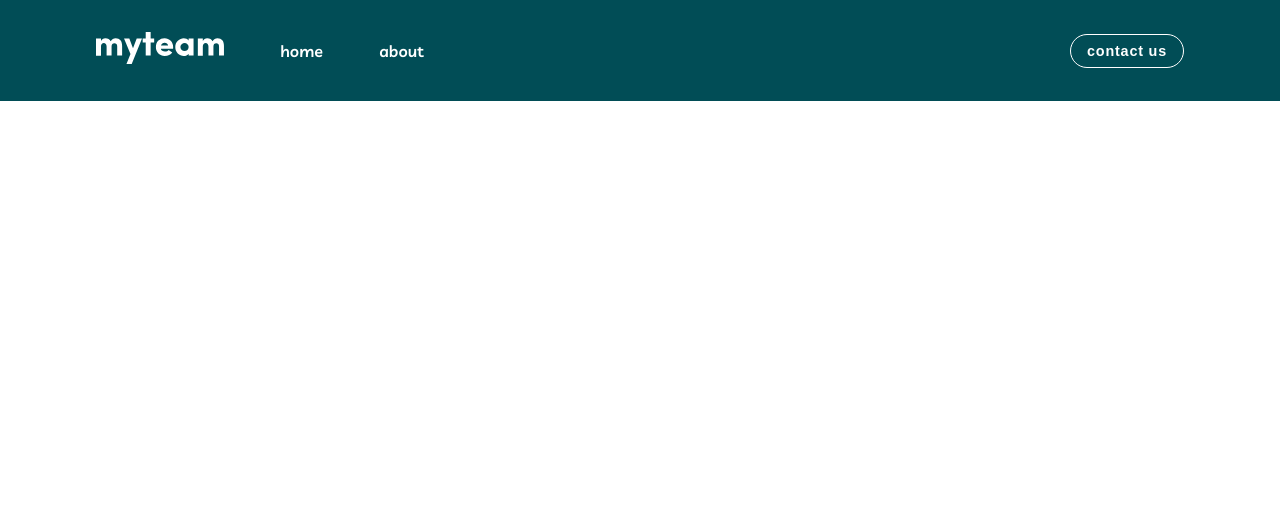
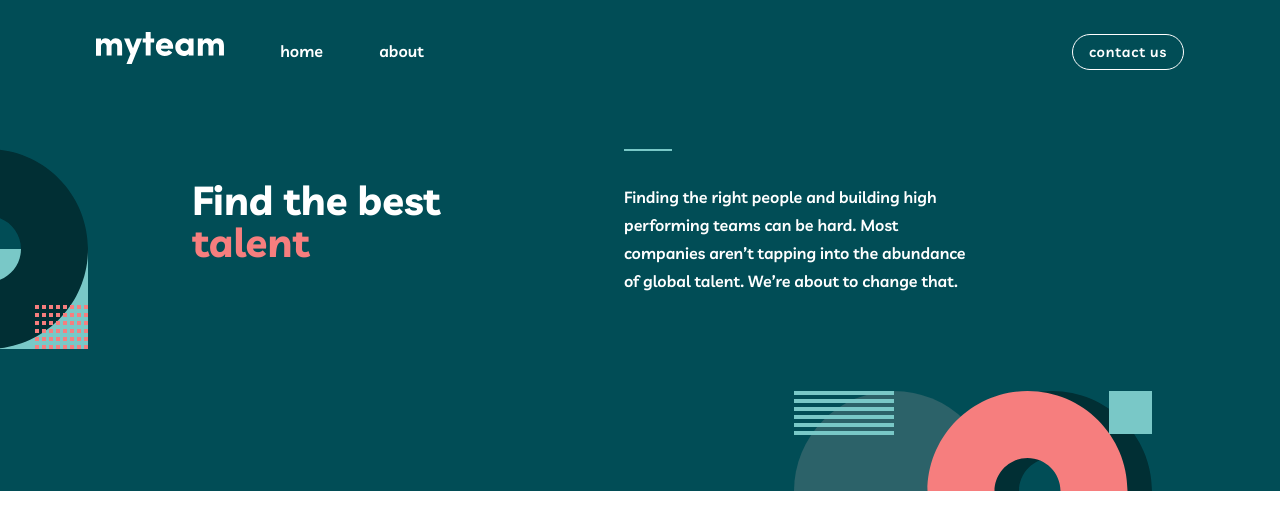
Before and after one commit to SvetlanaStoycheva/my-team-app-react-FM, a React (Create React App) app: page / in a window 1280 px wide. Shown: the top 530 px of the page. Built offline with nearby package versions, Linux system fonts and the light colour scheme.

Commit message:
home page first section

```diff
--- a/src/App.js
+++ b/src/App.js
@@ -1,9 +1,10 @@
 import React from 'react';
 import { BrowserRouter as Router, Switch, Route } from 'react-router-dom';
-import Home from './pages/homePage';
-import About from './pages/aboutPage';
-import Contact from './pages/contactPage';
+import Home from './pages/HomePage';
+import About from './pages/AboutPage';
+import Contact from './pages/ContactPage';
 import Navbar from './components/Navbar';
+import Footer from './components/Footer';
 
 function App() {
   return (
@@ -20,6 +21,7 @@ function App() {
           <Contact />
         </Route>
       </Switch>
+      <Footer />
     </Router>
   );
 }
--- /dev/null
+++ b/src/components/FindTalent.js
@@ -0,0 +1,30 @@
+import React from 'react';
+import img1 from '../assets/bg-pattern-home-1.svg';
+import img2 from '../assets/bg-pattern-home-2.svg';
+
+const FindTalent = () => {
+  return (
+    <section className='find-talent-container'>
+      <img src={img1} alt='image' className='find-talent-image1' />
+      <div className='find-talent-main'>
+        <h1>
+          Find the best <span>talent </span>{' '}
+        </h1>
+        <div className='find-talent-info-container'>
+          <div className='find-talend-line line'></div>
+
+          <p className='find-talent-info'>
+            Finding the right people and building high performing teams can be
+            hard. Most companies aren’t tapping into the abundance of global
+            talent. We’re about to change that.
+          </p>
+        </div>
+      </div>
+      <div className='find-talent-image2-container'>
+        <img src={img2} alt='image' className='find-talent-image2' />
+      </div>
+    </section>
+  );
+};
+
+export default FindTalent;
--- /dev/null
+++ b/src/components/Footer.js
@@ -0,0 +1,7 @@
+import React from 'react';
+
+const Footer = () => {
+  return <div></div>;
+};
+
+export default Footer;
--- a/src/components/Navbar.js
+++ b/src/components/Navbar.js
@@ -2,18 +2,17 @@ import React, { useState } from 'react';
 import { Link } from 'react-router-dom';
 import logo from '../assets/logo.svg';
 import picture from '../assets/bg-pattern-about-1-mobile-nav-1.svg';
-//src/assets/bg-pattern-about-1-mobile-nav-1.svg
+import { useGlobalContext } from '../context';
 import { FaBars, FaTimes } from 'react-icons/fa';
 
 const Navbar = () => {
-  const [isSidebarOpen, setSidebarOpen] = useState(false);
+  const {
+    openSidebar,
+    closeSidebar,
+    isSidebarOpen,
+    setSidebarOpen,
+  } = useGlobalContext();
 
-  const openSidebar = () => {
-    setSidebarOpen(true);
-  };
-  const closeSidebar = () => {
-    setSidebarOpen(false);
-  };
   return (
     <>
       <nav className='nav-container'>
@@ -41,11 +40,9 @@ const Navbar = () => {
             </li>
           </ul>
           <div className='nav-btn-container'>
-            <button className='btn'>
-              <Link className='nav-contact-btn-link' to='/contact'>
-                contact us
-              </Link>
-            </button>
+            <Link className='nav-contact-btn-link btn' to='/contact'>
+              contact us
+            </Link>
           </div>
         </div>
       </nav>
@@ -74,11 +71,13 @@ const Navbar = () => {
                 </Link>
               </li>
             </ul>
-            <button className='btn' onClick={() => setSidebarOpen(false)}>
-              <Link className='sidebar-contact-btn' to='/contact'>
-                contact us
-              </Link>
-            </button>
+            <Link
+              className='sidebar-contact-btn btn'
+              to='/contact'
+              onClick={() => setSidebarOpen(false)}
+            >
+              contact us
+            </Link>
             <img className='sidebar-img' src={picture} alt='picture' />
           </div>
         </div>
--- a/src/context.js
+++ b/src/context.js
@@ -3,7 +3,21 @@ import React, { useState, useContext } from 'react';
 const AppContext = React.createContext();
 
 const AppProvider = ({ children }) => {
-  return <AppContext.Provider value={{}}>{children}</AppContext.Provider>;
+  const [isSidebarOpen, setSidebarOpen] = useState(false);
+
+  const openSidebar = () => {
+    setSidebarOpen(true);
+  };
+  const closeSidebar = () => {
+    setSidebarOpen(false);
+  };
+  return (
+    <AppContext.Provider
+      value={{ openSidebar, closeSidebar, isSidebarOpen, setSidebarOpen }}
+    >
+      {children}
+    </AppContext.Provider>
+  );
 };
 
 //custom hook
--- a/src/index.css
+++ b/src/index.css
@@ -98,6 +98,7 @@ p {
   font-weight: 600;
   font-size: 18px;
   line-height: 28px;
+  color: var(--clr-primary-white);
 }
 .body2 {
   font-weight: 600;
@@ -114,6 +115,15 @@ p {
   letter-spacing: 0.05rem;
   font-weight: 600;
   cursor: pointer;
+  transition: var(--transition);
+}
+.btn:hover {
+  background: var(--clr-primary-white);
+  color: var(--clr-primary-sacramento-state-green);
+}
+.line {
+  border-top: 2px solid var(--clr-primary-rapture-blue);
+  width: 3rem;
 }
 .section-center {
   width: 90vw;
@@ -133,7 +143,19 @@ p {
 Styles
 ===============
 */
-
+.body-overlay {
+  width: 100vw;
+  height: 100vh;
+  display: none;
+  position: fixed;
+  z-index: 3;
+  top: 0;
+  overflow: hidden;
+  background: rgba(0, 0, 0, 0.5);
+}
+.show-body-overlay {
+  display: block;
+}
 /*
 ===============
 Navbar
@@ -183,6 +205,10 @@ nav {
   }
   .single-nav-link {
     color: var(--clr-primary-white);
+    transition: var(--transition);
+  }
+  .single-nav-link:hover {
+    color: var(--clr-primary-light-coral);
   }
   .nav-toggle {
     display: none;
@@ -193,6 +219,9 @@ nav {
   }
   .nav-contact-btn-link {
     color: var(--clr-primary-white);
+  }
+  .nav-contact-btn-link:hover {
+    color: var(--clr-primary-sacramento-state-green);
   }
 }
 @media screen and (min-width: 900px) {
@@ -225,6 +254,10 @@ nav {
 }
 .single-sidebar-link {
   color: var(--clr-primary-white);
+  transition: var(--transition);
+}
+.single-sidebar-link:hover {
+  color: var(--clr-primary-light-coral);
 }
 .sidebar-link {
   margin-bottom: 1.5rem;
@@ -232,7 +265,10 @@ nav {
 }
 .sidebar-contact-btn {
   color: var(--clr-primary-white);
-  width: 5rem;
+}
+.sidebar-contact-btn:hover {
+  background: var(--clr-primary-white);
+  color: var(--clr-primary-sacramento-state-green);
 }
 .sidebar-inner-container {
   position: relative;
@@ -252,8 +288,109 @@ nav {
   right: 10%;
   top: -100%;
 }
+
 @media screen and (min-width: 700px) {
   .show-sidebar {
     transform: translate(120%);
   }
 }
+
+/*
+===============
+Homepage
+===============
+*/
+
+/* Find Talent Section */
+.find-talent-container {
+  background: var(--clr-primary-midnight-green);
+  padding: 3rem 2rem;
+  padding-bottom: 0;
+}
+.find-talend-line {
+  display: none;
+}
+.find-talent-image1 {
+  display: none;
+}
+.find-talent-main h1 {
+  font-size: 2.5rem;
+  width: 20rem;
+  line-height: 2.6rem;
+  text-align: center;
+  margin: 0 auto;
+}
+.find-talent-main h1 span {
+  color: var(--clr-primary-light-coral);
+}
+.find-talent-main p {
+  text-align: center;
+  margin: 2rem auto;
+  font-size: 1.2rem;
+}
+.find-talent-image2-container {
+  display: grid;
+  justify-content: center;
+}
+@media screen and (min-width: 700px) {
+  .find-talent-main p {
+    text-align: center;
+    margin: 2rem auto;
+    margin-bottom: 8rem;
+    font-size: 1rem;
+    width: 28rem;
+  }
+}
+@media screen and (min-width: 900px) {
+  .find-talent-image1 {
+    position: absolute;
+    display: inline-block;
+    left: -7rem;
+    max-width: 60%;
+    max-height: 60%;
+  }
+  .find-talent-image1 {
+    max-width: 60%;
+    max-height: 60%;
+  }
+  .find-talend-line {
+    display: inline-block;
+  }
+  .find-talent-container {
+    position: relative;
+  }
+  .find-talent-main {
+    display: grid;
+    grid-template-columns: auto 1fr;
+    align-items: center;
+    justify-content: center;
+    width: 70vw;
+    margin: 0 auto;
+    margin-bottom: 6rem;
+  }
+  .find-talent-main p {
+    text-align: left;
+    margin: 2rem auto;
+    margin-bottom: 0;
+    font-size: 1rem;
+    width: 22rem;
+  }
+  .find-talent-info-container {
+    display: grid;
+    grid-row: 1fr;
+    align-items: center;
+    justify-content: center;
+  }
+  .find-talent-main h1 {
+    font-size: 2.5rem;
+    width: 20rem;
+    line-height: 2.6rem;
+    text-align: left;
+    margin: 0;
+  }
+  .find-talent-image2-container {
+    display: grid;
+    justify-content: right;
+    margin-right: 6rem;
+  }
+}
--- a/src/pages/aboutPage.js
+++ b/src/pages/aboutPage.js
@@ -1,7 +1,7 @@
 import React from 'react';
 
-const aboutPage = () => {
-  return <div></div>;
+const AboutPage = () => {
+  return <h2>about</h2>;
 };
 
-export default aboutPage;
+export default AboutPage;
--- a/src/pages/contactPage.js
+++ b/src/pages/contactPage.js
@@ -1,7 +1,7 @@
 import React from 'react';
 
-const contactPage = () => {
+const ContactPage = () => {
   return <div></div>;
 };
 
-export default contactPage;
+export default ContactPage;
--- a/src/pages/homePage.js
+++ b/src/pages/homePage.js
@@ -1,7 +1,16 @@
 import React from 'react';
+import { useGlobalContext } from '../context';
+import FindTalent from '../components/FindTalent';
 
-const homePage = () => {
-  return <div></div>;
+const HomePage = () => {
+  const { isSidebarOpen } = useGlobalContext();
+  return (
+    <main
+    // className={`${isSidebarOpen ? 'show-body-overlay' : 'body-overlay'}`}
+    >
+      <FindTalent />
+    </main>
+  );
 };
 
-export default homePage;
+export default HomePage;
```
